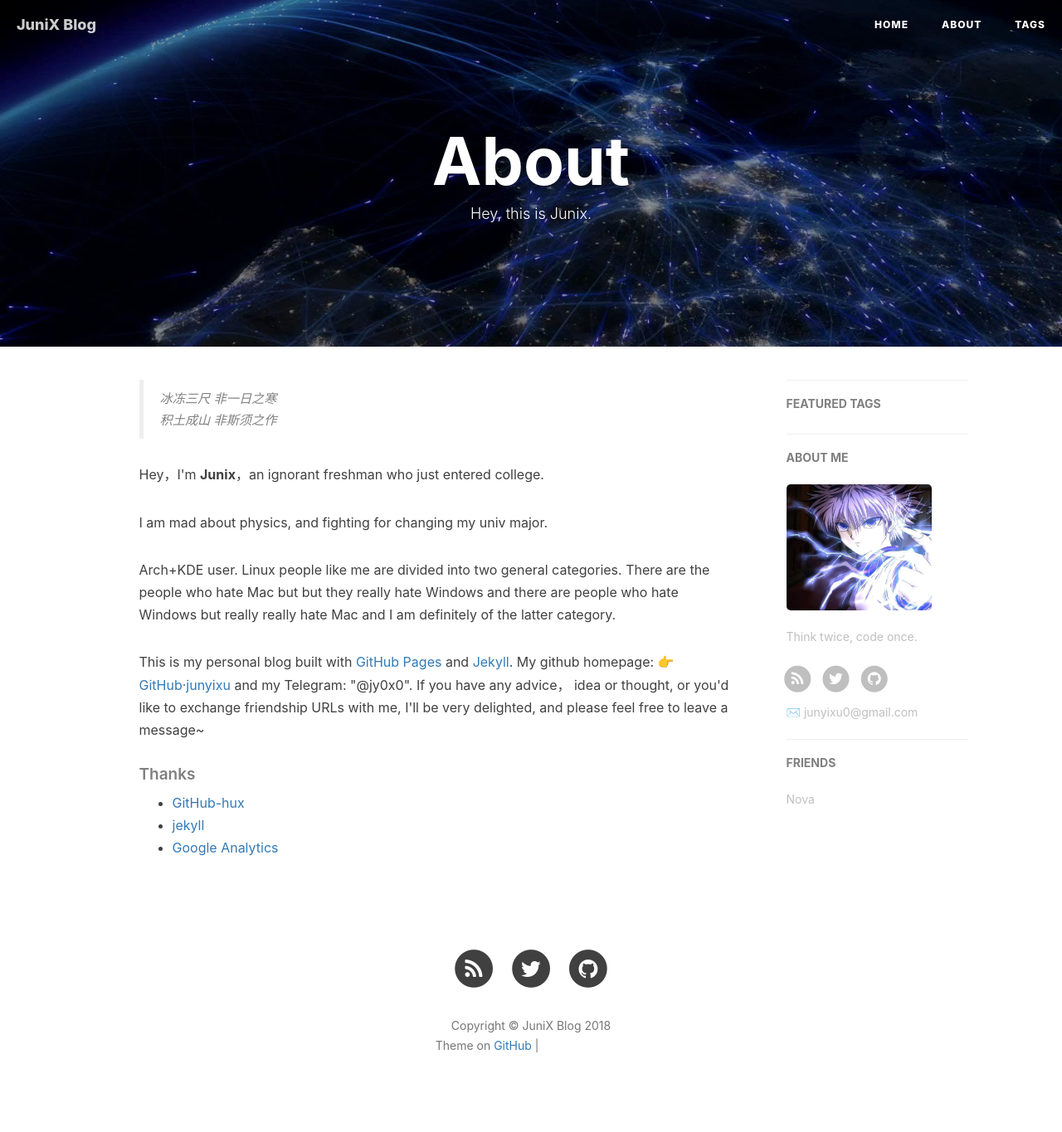
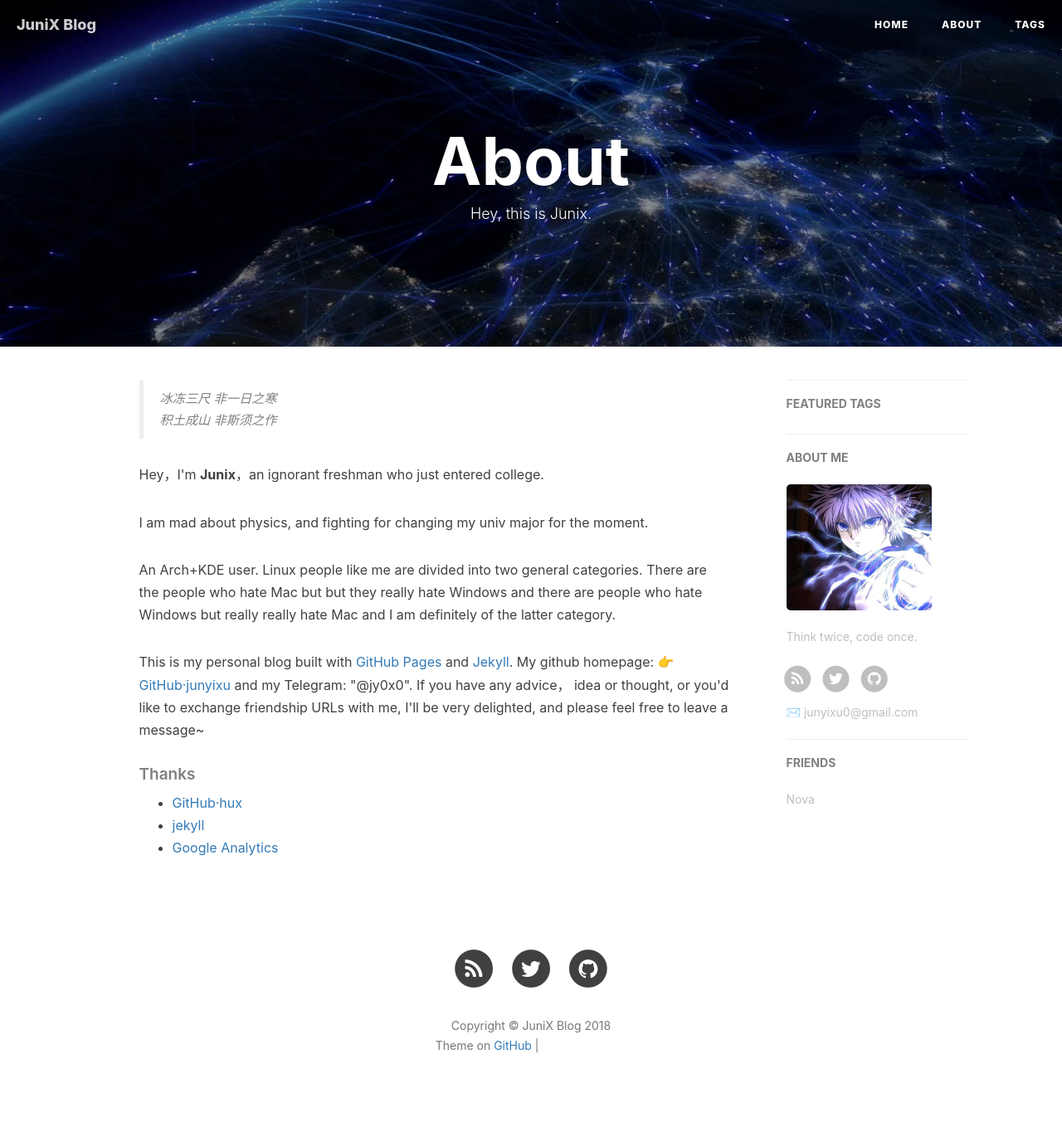
Before and after one commit to junyixu/junyixu.github.io, a Jekyll site: the page built from about.html, in a window 1280 px wide. Shown: the whole page at 83% size. Built offline with Jekyll 4.4.1, drawn with Linux system fonts in a browser that asks for light colours; nearby versions of some CDN libraries; comment, search, counter and statistics services are not loaded; grey boxes are pictures that could not be loaded.

Commit message:
Update about.html

```diff
--- a/about.html
+++ b/about.html
@@ -20,9 +20,9 @@ header-img: "img/post-bg-os-metro.jpg"
 
     <p>Hey，I'm <strong>Junix</strong>，an ignorant freshman who just entered college.</p>
 
-    <p>I am mad about physics, and fighting for changing my univ major.</p>
+    <p>I am mad about physics, and fighting for changing my univ major for the moment.</p>
 
-	<p>Arch+KDE user. Linux people like me are divided into two general categories. There are the
+	<p>An Arch+KDE user. Linux people like me are divided into two general categories. There are the
 people who hate Mac but but they really hate Windows and there are people who
 hate Windows but really really hate Mac and I am definitely of the latter
 category.</p>
@@ -40,7 +40,7 @@ category.</p>
     <h5>Thanks</h5>
 
     <ul>
-        <li><a href="https://github.com/Huxpro/huxpro.github.io">GitHub-hux</a></li>
+        <li><a href="https://github.com/Huxpro/huxpro.github.io">GitHub·hux</a></li>
         <li><a href="http://jekyll.com.cn/">jekyll</a></li>
         <li><a href="https://analytics.google.com/analytics">Google Analytics</a></li>
     </ul>
```
